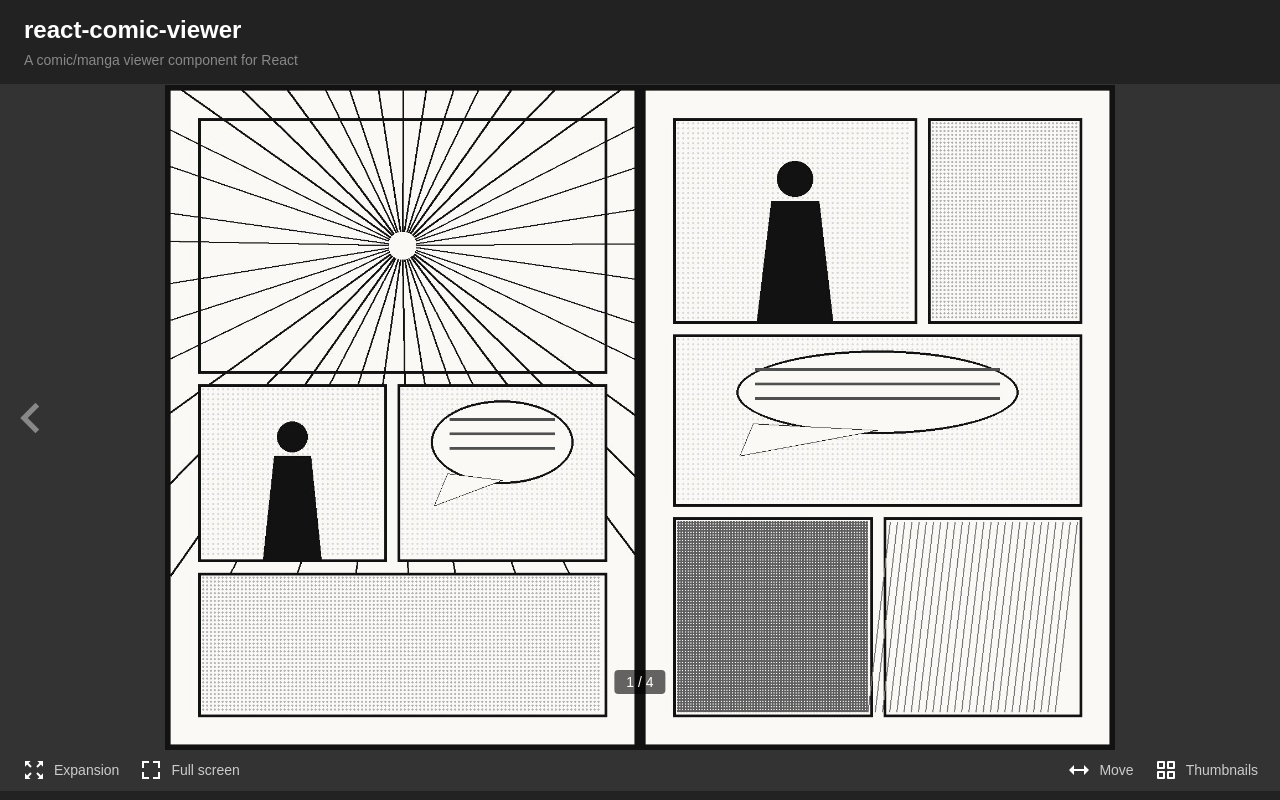
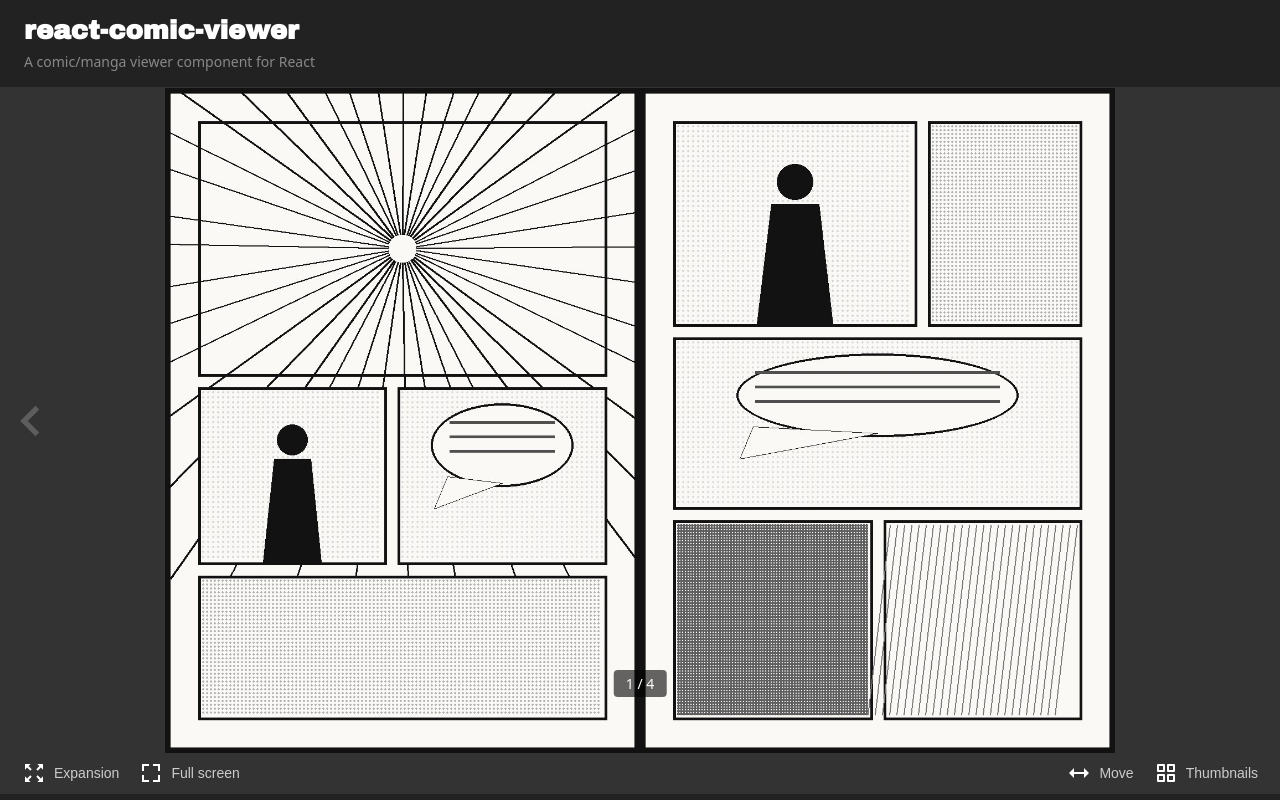
Before and after one commit to piro0919/react-comic-viewer, a Next.js app: page / in a window 1280 px wide. Shown: the top 800 px of the page. Built offline with nearby package versions, Linux system fonts and the light colour scheme.

Commit message:
feat(og): give the card its own display face

```diff
--- a/src/app/layout.tsx
+++ b/src/app/layout.tsx
@@ -1,5 +1,15 @@
 import { Analytics } from "@vercel/analytics/next";
 import type { Metadata } from "next";
+import { Archivo_Black } from "next/font/google";
+
+
+/* 見出しの書体。9件が同じ字面だと、並んだときに見分けが付かない */
+const display = Archivo_Black({
+  display: "swap",
+  subsets: ["latin"],
+  variable: "--font-display",
+  weight: ["400"],
+});
 
 export const metadata: Metadata = {
   metadataBase: new URL("https://react-comic-viewer.kkweb.io"),
@@ -15,7 +25,7 @@ export default function RootLayout({
 }) {
   return (
     <html lang="en">
-      <body style={{ margin: 0, fontFamily: "arial, sans-serif" }}>
+      <body style={{ fontFamily: "ui-sans-serif, system-ui, sans-serif", margin: 0 }} className={display.variable}>
         {children}
         <Analytics />
       </body>
--- a/src/app/opengraph-image.tsx
+++ b/src/app/opengraph-image.tsx
@@ -1,3 +1,5 @@
+import { readFile } from "node:fs/promises";
+import { join } from "node:path";
 import { ImageResponse } from "next/og";
 
 export const alt = "react-comic-viewer";
@@ -9,7 +11,11 @@ export const contentType = "image/png";
 const TITLE = "react-comic-viewer";
 const DESCRIPTION = "A comic and manga viewer component for React.";
 
-export default function Image() {
+export default async function Image() {
+  /* 見出しの書体はサイトと同じ Archivo Black。使う文字だけに絞ったものを
+     同梱している。文言を変えたら assets/README.md の手順で作り直す */
+  const font = await readFile(join(process.cwd(), "assets/ArchivoBlack-subset.ttf"));
+
   return new ImageResponse(
     <div
       style={{
@@ -120,6 +126,11 @@ export default function Image() {
       </div>
 
     </div>,
-    size,
+    {
+      ...size,
+      fonts: [
+        { data: font, name: "Archivo Black", style: "normal", weight: 400 },
+      ],
+    },
   );
 }
--- a/src/app/page.tsx
+++ b/src/app/page.tsx
@@ -28,7 +28,13 @@ export default function Home() {
           padding: "16px 24px",
         }}
       >
-        <h1 style={{ fontSize: "24px", fontWeight: "bold", margin: 0 }}>
+        <h1
+          style={{
+            fontFamily: "var(--font-display), ui-sans-serif, sans-serif",
+            fontSize: "26px",
+            margin: 0,
+          }}
+        >
           react-comic-viewer
         </h1>
         <p
```
Also changed, not shown: assets/ArchivoBlack-subset.ttf (added), assets/README.md (added).
